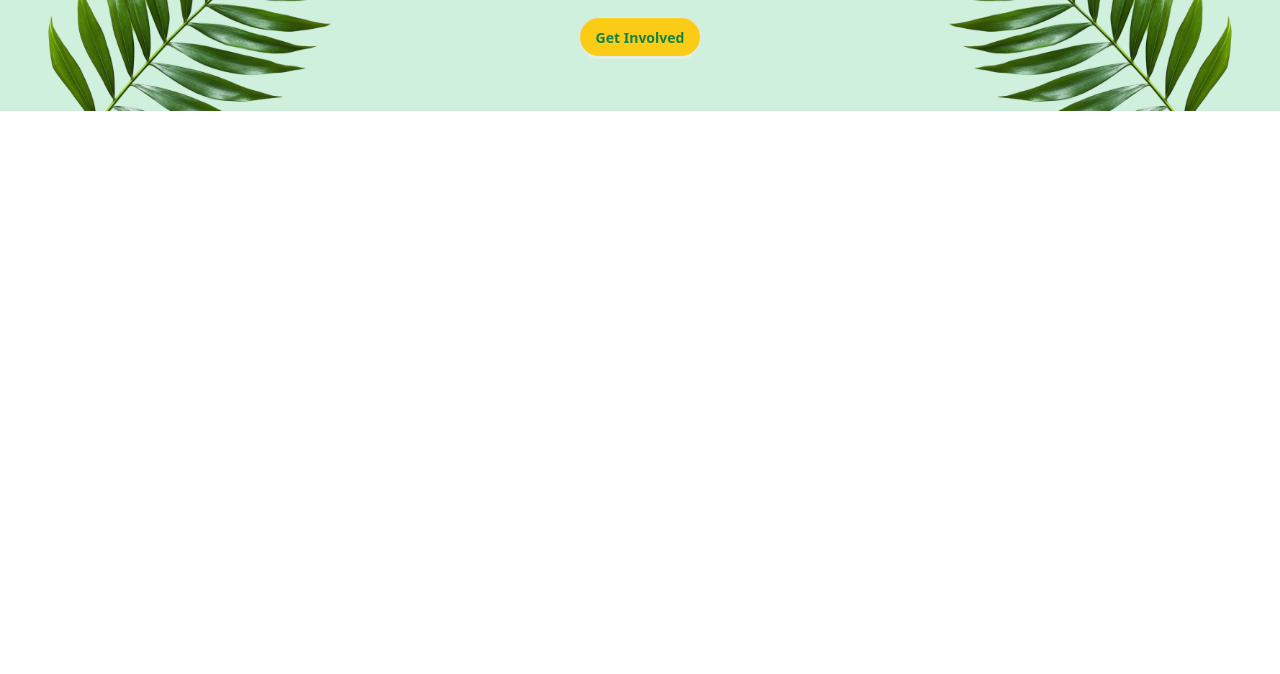
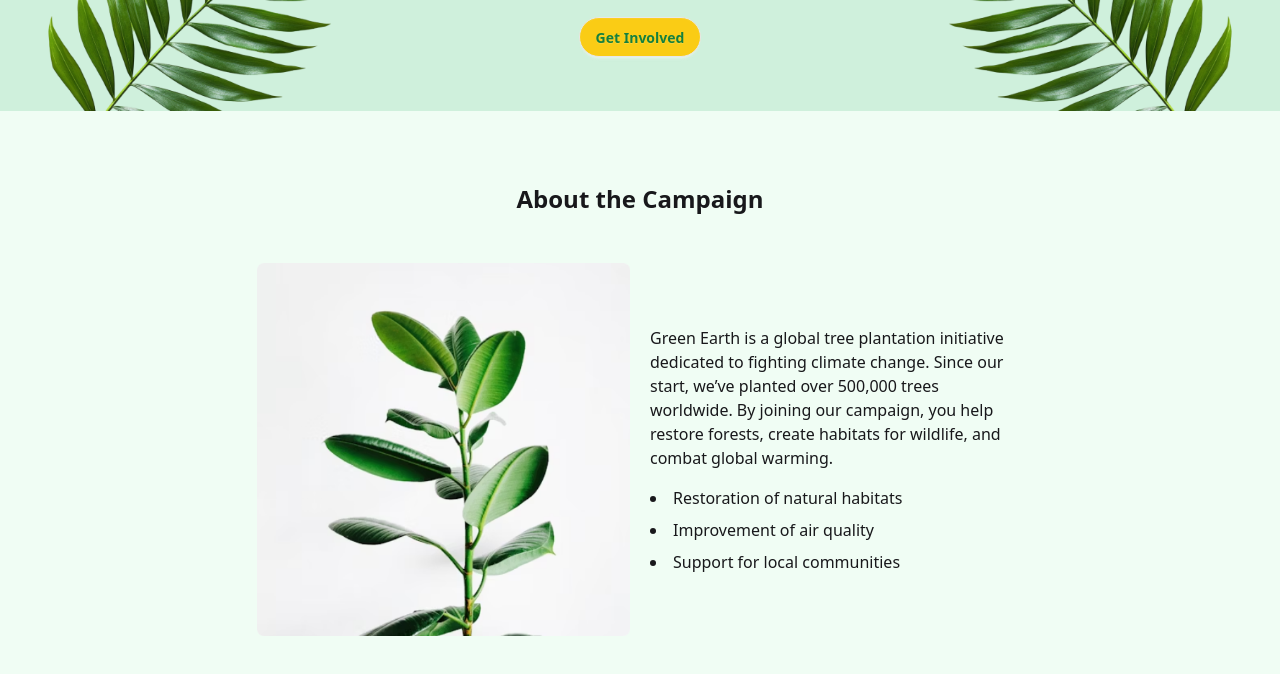
Before and after one commit to MdShariyar56/Assingnment-6, a plain HTML site: page index.html in a window 1280 px wide. Shown: the part 230-904 px from the top of the page. Before the commit the page ends 800 px from the top, so only its background shows below. Drawn offline with nearby package versions, Linux system fonts and the light colour scheme.

Commit message:
Added a bannee section

```diff
--- a/index.html
+++ b/index.html
@@ -70,6 +70,34 @@
 </section>
 
 
+<section class="py-10">
+  <h1 class="text-xl lg:text-2xl font-semibold text-center mt-4 py-4 mb-8">
+    About the Campaign
+  </h1>
+
+  <div class="flex flex-col lg:flex-row justify-center items-center px-6 lg:px-20 gap-5">
+
+    <!-- Image -->
+    <div class="w-full lg:w-1/3">
+      <img src="./assets/about.png" alt="" class="w-full h-auto" />
+    </div>
+
+    <!-- Text Content -->
+    <div class="w-full lg:w-1/3 mt-6 lg:mt-0 text-center lg:text-left">
+      <p class="text-base lg:text-base mb-4">
+        Green Earth is a global tree plantation initiative dedicated to fighting climate change. Since our start, we’ve planted over 500,000 trees worldwide. By joining our campaign, you help restore forests, create habitats for wildlife, and combat global warming.
+      </p>
+
+      <ul class="list-disc list-inside space-y-2 text-base lg:text-base">
+        <li>Restoration of natural habitats</li>
+        <li>Improvement of air quality</li>
+        <li>Support for local communities</li>
+      </ul>
+    </div>
+
+  </div>
+</section>
+
 
 </body>
 </html>
```
